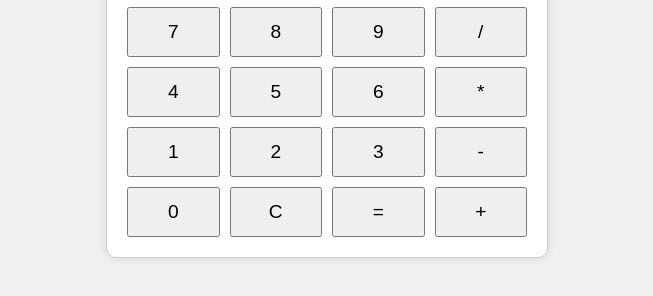
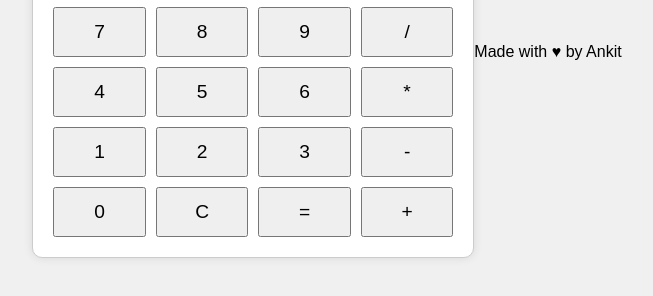
Before and after one commit to erankitkr011/Calculator, a plain HTML site: page index.html in a window 1280 px wide. Shown: the part 348-644 px from the top of the page, without its empty margins (313-966 px from the left). Drawn offline with Linux system fonts and the light colour scheme.

Commit message:
Complete allmost

```diff
--- a/index.html
+++ b/index.html
@@ -29,6 +29,7 @@
         <input type="button" value="+" class="opButton" id="add" />
       </div>
     </div>
+    <p>Made with &hearts; by Ankit</p>
     <script src="script.js"></script>
   </body>
 </html>
```
